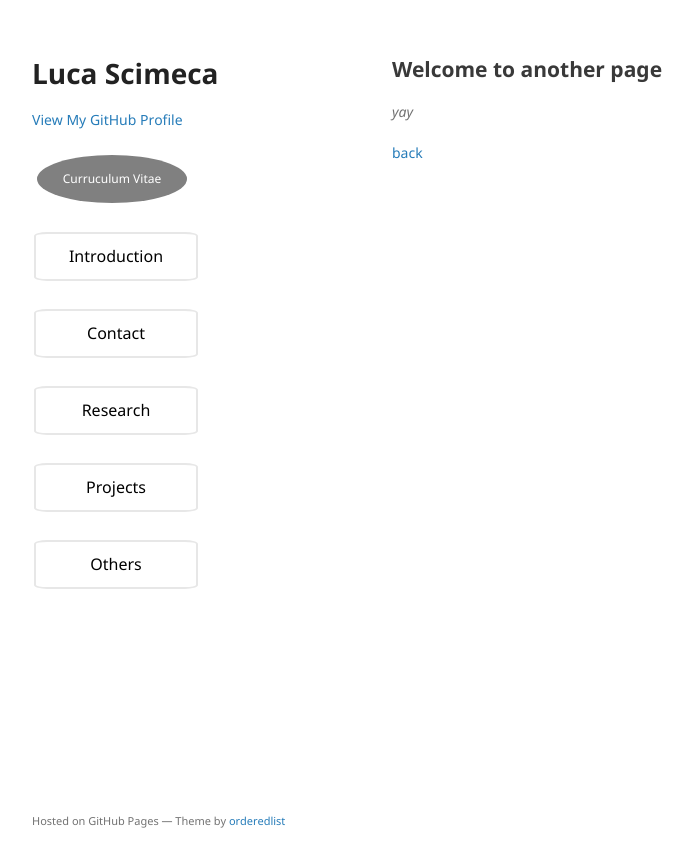
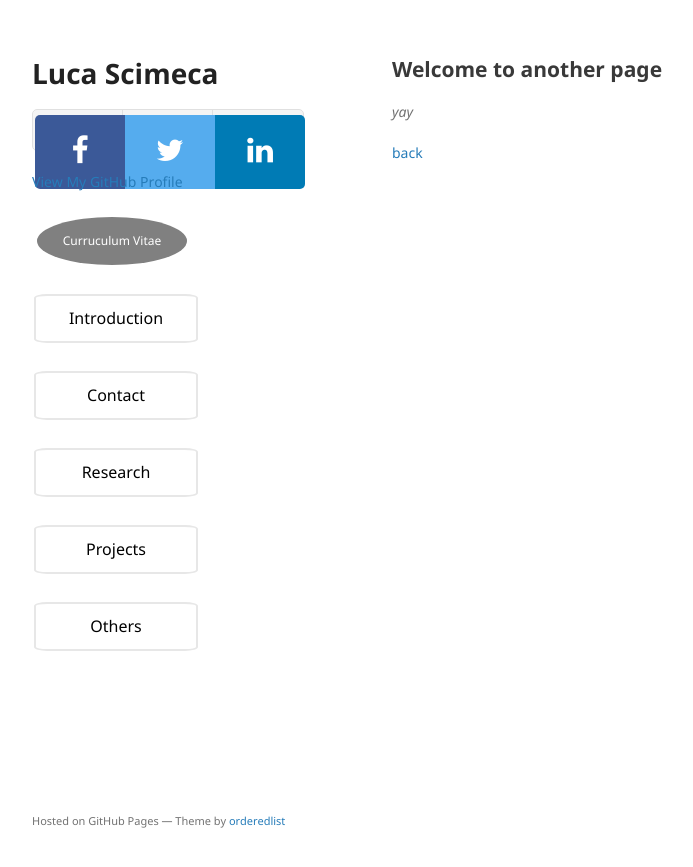
Before and after one commit to lucascimeca/lucascimeca.github.io, a Jekyll site: the page built from another-page.md, in a window 1280 px wide. Shown: the top 867 px of the page, without its empty margins (178-871 px from the left). Built offline with Jekyll 4.4.1, drawn with Linux system fonts in a browser that asks for light colours; nearby versions of some CDN libraries; the repository's description, which GitHub fills in, is left out; our own code applies the rules of GitHub Pages for plain Markdown files.

Commit message:
Update default.html

```diff
--- a/_layouts/default.html
+++ b/_layouts/default.html
@@ -3,6 +3,8 @@
   <head>
 
     <script src="https://ajax.googleapis.com/ajax/libs/jquery/3.2.1/jquery.min.js"></script>
+    <meta name="viewport" content="width=device-width, initial-scale=1">
+    <link rel="stylesheet" href="https://cdnjs.cloudflare.com/ajax/libs/font-awesome/4.7.0/css/font-awesome.min.css">
     <script>
       $(document).ready(function(){
         // Add smooth scrolling to all links
@@ -31,6 +33,7 @@
     </script>
 
   <style>
+
         .button {
       display: inline-block;
       border-radius: 4px;
@@ -102,6 +105,34 @@
     }
 
 
+    .fa {
+      padding: 20px;
+      font-size: 30px;
+      width: 50px;
+      text-align: center;
+      text-decoration: none;
+      margin: 5px 2px;
+    }
+
+    .fa:hover {
+        opacity: 0.7;
+    }
+
+    .fa-facebook {
+      background: #3B5998;
+      color: white;
+    }
+
+    .fa-twitter {
+      background: #55ACEE;
+      color: white;
+    }
+
+    .fa-linkedin {
+      background: #007bb5;
+      color: white;
+    }
+
   </style>
     <meta charset="utf-8">
     <meta http-equiv="X-UA-Compatible" content="chrome=1">
@@ -118,6 +149,12 @@
       <header>
         <h1>{{ site.title | default: site.github.repository_name }}</h1>
         <p>{{ site.description | default: site.github.project_tagline }}</p>
+
+        <ul>
+          <li> <a href="#" class="fa fa-facebook"></a></li>
+          <li><a href="#" class="fa fa-twitter"></a></li>
+          <li><a href="#" class="fa fa-linkedin"></a></li>
+        </ul>
 
           <p class="view"><a href="{{ site.github.owner_url }}">View My GitHub Profile</a></p>
           <p><a href="sdf" class="button" style="vertical-align:middle">Curruculum Vitae</a></p>
```
